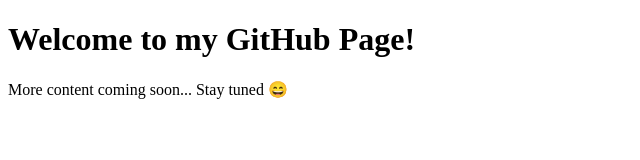
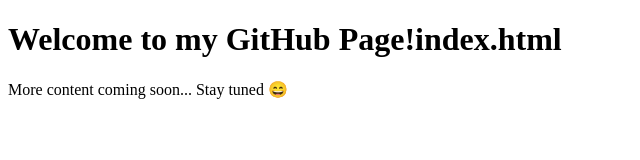
Before and after one commit to esnzgn/ehsanzangene.github.io, a plain HTML site: page index.html in a window 1280 px wide. Shown: the whole page, without its empty margins (0-640 px from the left). Drawn offline with Linux system fonts and the light colour scheme.

Commit message:
Update index.html

```diff
--- a/index.html
+++ b/index.html
@@ -6,7 +6,7 @@
   <title>Ehsan Zangene</title>
 </head>
 <body>
-  <h1>Welcome to my GitHub Page!</h1>
+  <h1>Welcome to my GitHub Page!index.html </h1>
   <p>More content coming soon... Stay tuned 😄</p>
 </body>
 </html>
```
